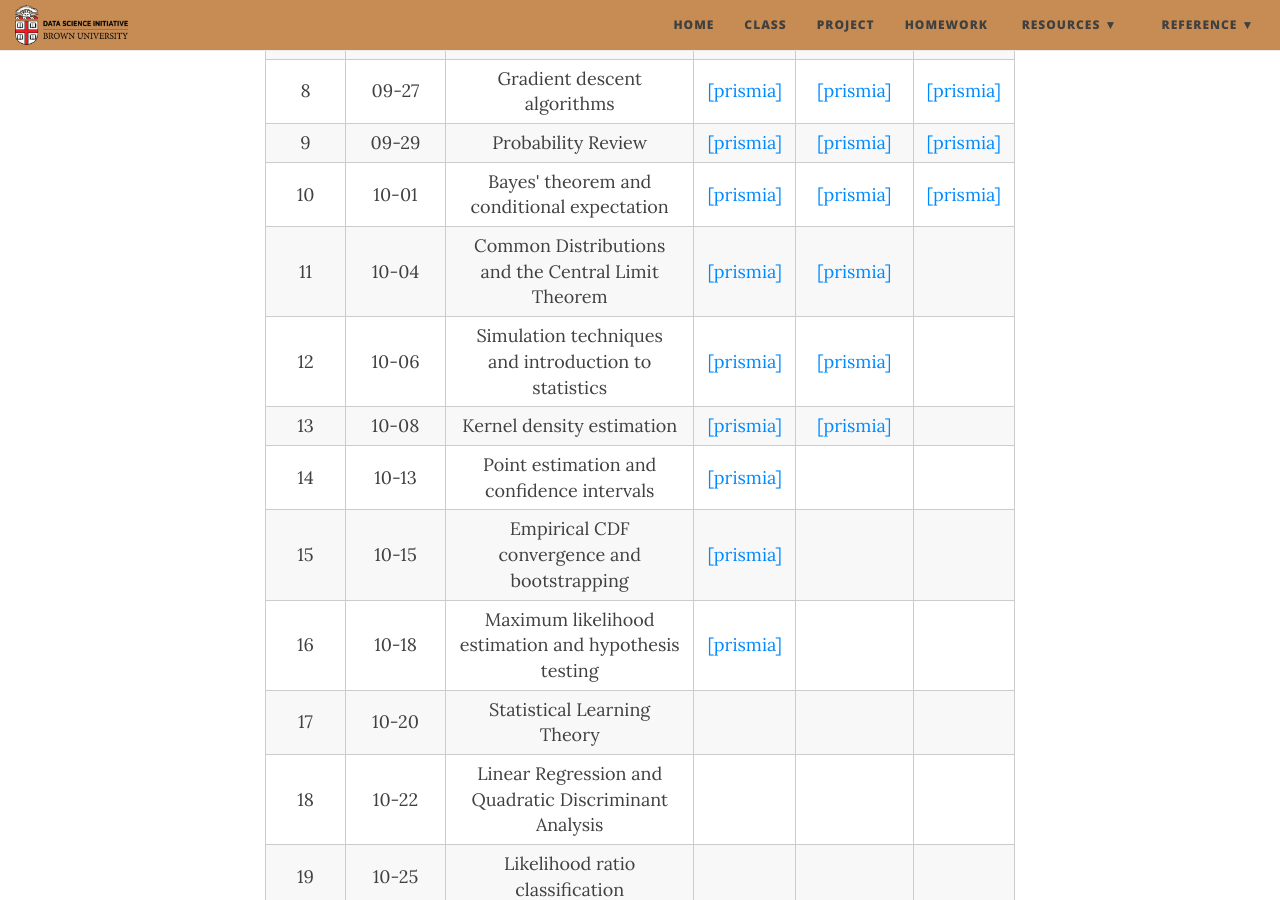
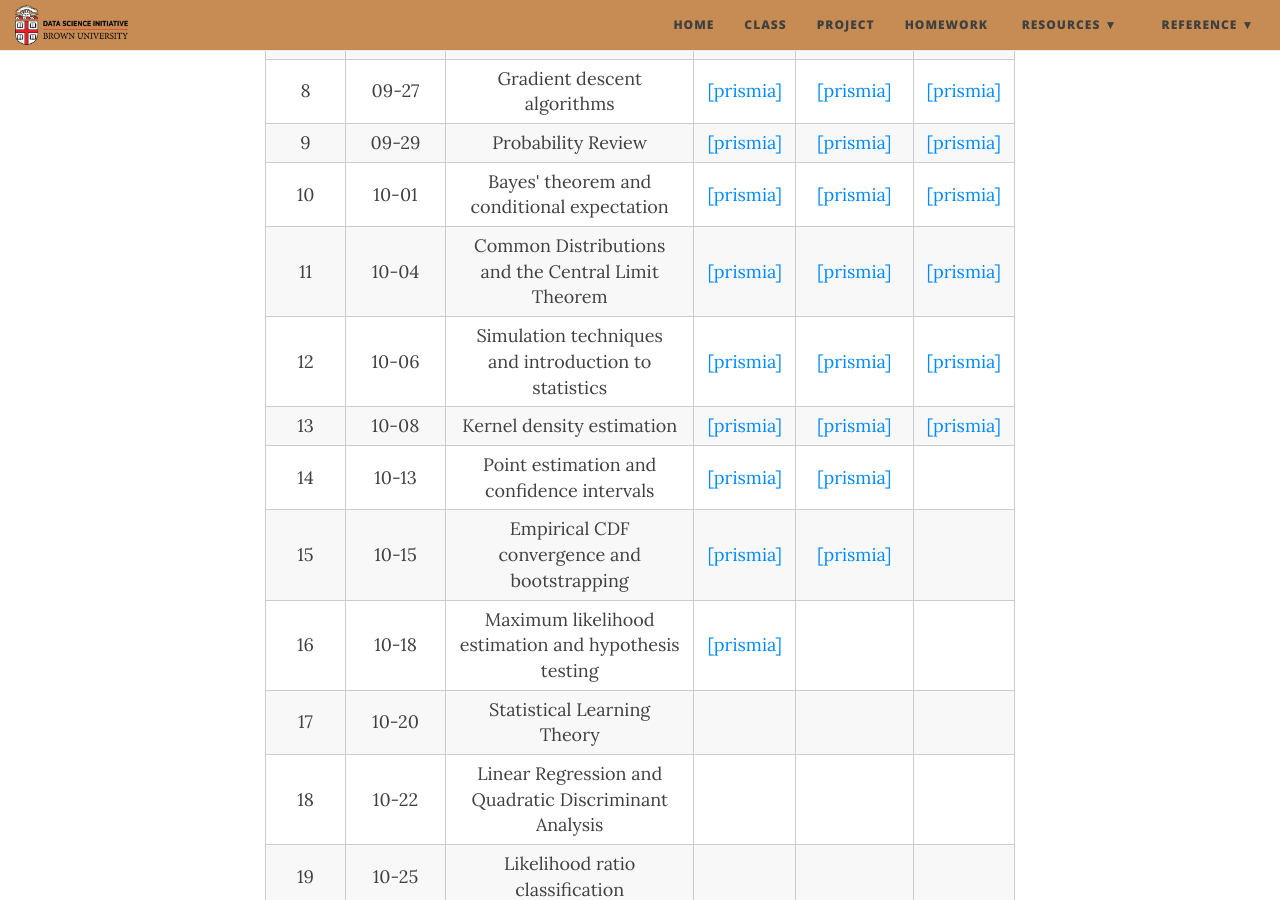
Before and after one commit to data1010/data1010.github.io, a Jekyll site: the page built from class.md, in a window 1280 px wide and 900 px high, scrolled down 670 px. Built offline with Jekyll 4.4.1, drawn with Linux system fonts in a browser that asks for light colours; nearby versions of some CDN libraries.

Commit message:
Update class.md

```diff
--- a/class.md
+++ b/class.md
@@ -109,7 +109,7 @@ title: Notebooks and videos
       <td style="text-align: center">Common Distributions and the Central Limit Theorem</td>
       <td style="text-align: center"><a href="https://prismia.chat/shared/probability/3422156d-9877-45d7-aeee-8a565cf5b167">[prismia]</a></td>
       <td style="text-align: center"><a href="https://prismia.chat/shared/69I0-Y2X6">[prismia]</a></td>
-      <td style="text-align: center"></td>
+      <td style="text-align: center"><a href="https://prismia.chat/shared/L3F2-J3B4">[prismia]</a></td>
     </tr>
     <tr>
       <td style="text-align: center">12</td>
@@ -117,7 +117,7 @@ title: Notebooks and videos
       <td style="text-align: center">Simulation techniques and introduction to statistics</td>
       <td style="text-align: center"><a href="https://prismia.chat/shared/statistics/48143453-e6d3-46b4-a9c8-7541f25a1d8d">[prismia]</a></td>
       <td style="text-align: center"><a href="https://prismia.chat/shared/B27Y-LWJ7">[prismia]</a></td>
-      <td style="text-align: center"></td>
+      <td style="text-align: center"><a href="https://prismia.chat/shared/31TF-3A0U">[prismia]</a></td>
     </tr>
     <tr>
       <td style="text-align: center">13</td>
@@ -125,14 +125,14 @@ title: Notebooks and videos
       <td style="text-align: center">Kernel density estimation</td>
       <td style="text-align: center"><a href="https://prismia.chat/shared/statistics/138de1c4-b046-4f08-9655-5e7595099d6d">[prismia]</a></td>
       <td style="text-align: center"><a href="https://prismia.chat/shared/NQMQ-J8LZ">[prismia]</a></td>
-      <td style="text-align: center"></td>
+      <td style="text-align: center"><a href="https://prismia.chat/shared/S6U1-0EFE">[prismia]</a></td>
     </tr>
     <tr>
       <td style="text-align: center">14</td>
       <td style="text-align: center">10-13</td>
       <td style="text-align: center">Point estimation and confidence intervals</td>
       <td style="text-align: center"><a href="https://prismia.chat/shared/statistics/6fc2c6ce-323b-4bea-9c84-972ea2e62683">[prismia]</a></td>
-      <td style="text-align: center"></td>
+      <td style="text-align: center"><a href="https://prismia.chat/shared/3Q3A-RNIK">[prismia]</a></td>
       <td style="text-align: center"></td>
     </tr>
     <tr>
@@ -140,7 +140,7 @@ title: Notebooks and videos
       <td style="text-align: center">10-15</td>
       <td style="text-align: center">Empirical CDF convergence and bootstrapping</td>
       <td style="text-align: center"><a href="https://prismia.chat/shared/statistics/5c5b00b5-2b75-4e03-ba8c-aed8896ad2dc">[prismia]</a></td>
-      <td style="text-align: center"></td>
+      <td style="text-align: center"><a href="https://prismia.chat/shared/BRRX-DATS">[prismia]</a></td>
       <td style="text-align: center"></td>
     </tr>
     <tr>
@@ -155,7 +155,7 @@ title: Notebooks and videos
       <td style="text-align: center">17</td>
       <td style="text-align: center">10-20</td>
       <td style="text-align: center">Statistical Learning Theory</td>
-      <td style="text-align: center"></td>
+      <td style="text-align: center"><a href="https://prismia.chat/shared/machine-learning"></a></td>
       <td style="text-align: center"></td>
       <td style="text-align: center"></td>
     </tr>
@@ -163,7 +163,7 @@ title: Notebooks and videos
       <td style="text-align: center">18</td>
       <td style="text-align: center">10-22</td>
       <td style="text-align: center">Linear Regression and Quadratic Discriminant Analysis</td>
-      <td style="text-align: center"></td>
+      <td style="text-align: center"><a href="https://prismia.chat/shared/machine-learning/48eab081-0614-4bbd-85c1-9eb295b37a4f"></a></td>
       <td style="text-align: center"></td>
       <td style="text-align: center"></td>
     </tr>
@@ -171,7 +171,7 @@ title: Notebooks and videos
       <td style="text-align: center">19</td>
       <td style="text-align: center">10-25</td>
       <td style="text-align: center">Likelihood ratio classification</td>
-      <td style="text-align: center"></td>
+      <td style="text-align: center"><a href="https://prismia.chat/shared/machine-learning/fcfc2e96-a9ae-4bf5-a401-2af84d109e2c"></a></td>
       <td style="text-align: center"></td>
       <td style="text-align: center"></td>
     </tr>
@@ -179,7 +179,7 @@ title: Notebooks and videos
       <td style="text-align: center">20</td>
       <td style="text-align: center">10-27</td>
       <td style="text-align: center">Generative models (QDA, LDA, Naive Bayes)</td>
-      <td style="text-align: center"></td>
+      <td style="text-align: center"><a href="https://prismia.chat/shared/machine-learning/a55c0890-f271-4549-97da-747f8208eda6"></a></td>
       <td style="text-align: center"></td>
       <td style="text-align: center"></td>
     </tr>
@@ -187,7 +187,7 @@ title: Notebooks and videos
       <td style="text-align: center">21</td>
       <td style="text-align: center">10-29</td>
       <td style="text-align: center">Logistic Regression</td>
-      <td style="text-align: center"></td>
+      <td style="text-align: center"><a href="https://prismia.chat/shared/machine-learning/ac286cc9-eddc-4856-ab70-fb2c487815f7"></a></td>
       <td style="text-align: center"></td>
       <td style="text-align: center"></td>
     </tr>
@@ -195,7 +195,7 @@ title: Notebooks and videos
       <td style="text-align: center">22</td>
       <td style="text-align: center">11-01</td>
       <td style="text-align: center">Support Vector Machines</td>
-      <td style="text-align: center"></td>
+      <td style="text-align: center"><a href="https://prismia.chat/shared/machine-learning/788b6829-b780-48e1-aa6c-034af09c797c"></a></td>
       <td style="text-align: center"></td>
       <td style="text-align: center"></td>
     </tr>
@@ -203,7 +203,7 @@ title: Notebooks and videos
       <td style="text-align: center">23</td>
       <td style="text-align: center">11-03</td>
       <td style="text-align: center">Support Vector Machines (II)</td>
-      <td style="text-align: center"></td>
+      <td style="text-align: center"><a href="https://prismia.chat/shared/machine-learning/e8913e4b-5b74-439e-aa08-be671d3efdc2"></a></td>
       <td style="text-align: center"></td>
       <td style="text-align: center"></td>
     </tr>
@@ -211,7 +211,7 @@ title: Notebooks and videos
       <td style="text-align: center">24</td>
       <td style="text-align: center">11-05</td>
       <td style="text-align: center">Decision Trees</td>
-      <td style="text-align: center"></td>
+      <td style="text-align: center"><a href="https://prismia.chat/shared/machine-learning/601deda0-21f1-4b26-b60f-146f02349b50"></a></td>
       <td style="text-align: center"></td>
       <td style="text-align: center"></td>
     </tr>
@@ -219,7 +219,7 @@ title: Notebooks and videos
       <td style="text-align: center">25</td>
       <td style="text-align: center">11-08</td>
       <td style="text-align: center">Ensemble Methods</td>
-      <td style="text-align: center"></td>
+      <td style="text-align: center"><a href="https://prismia.chat/shared/machine-learning/bc1457f8-07a8-4a08-8157-7a4a26d16d24"></a></td>
       <td style="text-align: center"></td>
       <td style="text-align: center"></td>
     </tr>
@@ -227,7 +227,7 @@ title: Notebooks and videos
       <td style="text-align: center">26</td>
       <td style="text-align: center">11-10</td>
       <td style="text-align: center">Neural Networks</td>
-      <td style="text-align: center"></td>
+      <td style="text-align: center"><a href="https://prismia.chat/shared/machine-learning/4b24926b-286a-480e-b855-d0fc26e69ffa"></a></td>
       <td style="text-align: center"></td>
       <td style="text-align: center"></td>
     </tr>
@@ -235,7 +235,7 @@ title: Notebooks and videos
       <td style="text-align: center">27</td>
       <td style="text-align: center">11-12</td>
       <td style="text-align: center">Neural Networks (II)</td>
-      <td style="text-align: center"></td>
+      <td style="text-align: center"><a href="https://prismia.chat/shared/machine-learning/2e9cd375-0d7d-4b5e-bdf8-a3f920eb8bbc"></a></td>
       <td style="text-align: center"></td>
       <td style="text-align: center"></td>
     </tr>
@@ -243,7 +243,7 @@ title: Notebooks and videos
       <td style="text-align: center">28</td>
       <td style="text-align: center">11-15</td>
       <td style="text-align: center">Dimension Reduction</td>
-      <td style="text-align: center"></td>
+      <td style="text-align: center"><a href="https://prismia.chat/shared/machine-learning/2d66d42b-4768-4098-8dce-345535be4b88"></a></td>
       <td style="text-align: center"></td>
       <td style="text-align: center"></td>
     </tr>
```
